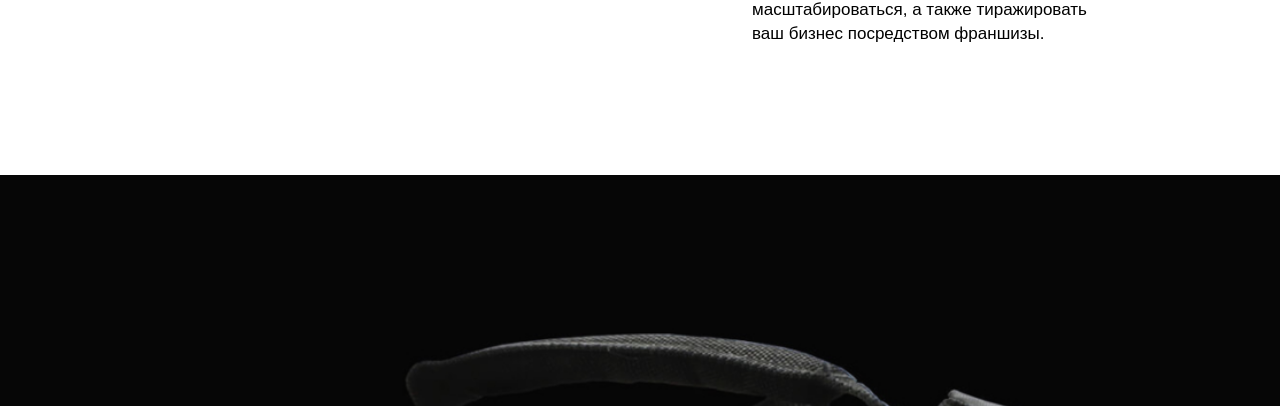
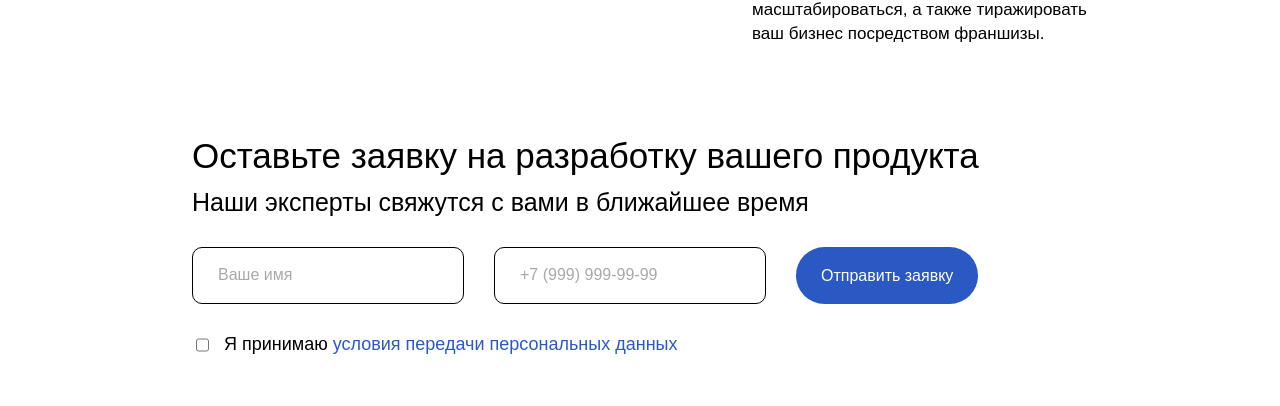
Before and after one commit to MariaMantusova/free-creative, a Vue app: page / in a window 1280 px wide. Shown: the part 3278-3684 px from the top of the page. Built offline with nearby package versions, Linux system fonts and the light colour scheme.

Commit message:
feat: add form component:

```diff
--- /dev/null
+++ b/src/components/Form/Form.css
@@ -0,0 +1,58 @@
+.form {
+    display: flex;
+    gap: 30px;
+}
+
+.form_vertical {}
+
+.form__container {
+    display: flex;
+    flex-direction: column;
+    gap: 30px;
+}
+
+.form__inputs {
+    display: flex;
+    gap: 30px;
+}
+
+.form__input {
+    border: 1px solid black;
+    border-radius: 10px;
+    padding: 20px 25px;
+    width: 220px;
+}
+
+.form__input::placeholder {
+    font-size: 16px;
+    color: darkgray;
+    font-weight: 100;
+}
+
+.form__checkbox-label {
+    display: flex;
+    font-size: 18px;
+    gap: 5px;
+}
+
+.form__checkbox {
+    margin-right: 10px;
+    cursor: pointer;
+}
+
+.form__checkbox-link {
+    text-decoration: none;
+    color: #2B59C3;
+    cursor: pointer;
+}
+
+.form_button {
+    background-color: #2B59C3;
+    color: white;
+    border: none;
+    padding: 15px 25px;
+    font-size: 16px;
+    border-radius: 40px;
+    max-height: 57px;
+    cursor: pointer;
+}
--- /dev/null
+++ b/src/components/Form/Form.vue
@@ -0,0 +1,26 @@
+<script setup>
+  import { RouterLink } from 'vue-router';
+
+  defineProps({
+    formClass: String,
+  })
+</script>
+
+<template>
+  <form :class='`form ${formClass}`'>
+    <div class='form__container'>
+      <div class='form__inputs'>
+        <input class='form__input' type='text' placeholder='Ваше имя'/>
+        <input class='form__input' type='tel' placeholder='+7 (999) 999-99-99'/>
+      </div>
+      <label class='form__checkbox-label'>
+        <input class='form__checkbox' type='checkbox'/>
+        Я принимаю
+        <router-link to='/terms' class='form__checkbox-link'>условия передачи персональных данных</router-link>
+      </label>
+    </div>
+    <button class='form_button'>Отправить заявку</button>
+  </form>
+</template>
+
+<style scoped src='./Form.css'></style>
--- /dev/null
+++ b/src/components/FormBlock/FormBlock.css
@@ -0,0 +1,19 @@
+.form-block {
+    display: flex;
+    flex-direction: column;
+    margin-top: 90px;
+    width: 70%;
+    gap: 10px;
+}
+
+.form-block__title {
+    font-size: 35px;
+    font-weight: 100;
+    margin: 0;
+}
+
+.form-block__subtitle {
+    font-size: 25px;
+    font-weight: 100;
+    margin: 0 0 20px;
+}
--- /dev/null
+++ b/src/components/FormBlock/FormBlock.vue
@@ -0,0 +1,18 @@
+<script setup>
+  import Form from '../Form/Form.vue';
+
+  defineProps({
+    title: String,
+  })
+</script>
+
+<template>
+  <section class='form-block'>
+    <h2 class='form-block__title'>{{ title }}</h2>
+    <slot></slot>
+
+    <Form />
+  </section>
+</template>
+
+<style src='./FormBlock.css'></style>
--- a/src/pages/Home.vue
+++ b/src/pages/Home.vue
@@ -2,6 +2,7 @@
   import Welcome from "../components/Welcome/Welcome.vue";
   import InfoBlock from "../components/InfoBlock/InfoBlock.vue";
   import PointsBlock from '../components/PointsBlock/PointsBlock.vue';
+  import FormBlock from '../components/FormBlock/FormBlock.vue';
 </script>
 
 <template>
@@ -62,6 +63,10 @@
     </p>
   </InfoBlock>
 
+  <FormBlock title='Оставьте заявку на разработку вашего продукта'>
+    <p class='form-block__subtitle'>Наши эксперты свяжутся с вами в ближайшее время</p>
+  </FormBlock>
+
   <PointsBlock blockClass='points-block_guaranty'
                title='Гарантия качества: 5&nbsp;фундаментальных&nbsp;преимуществ работать&nbsp;с&nbsp;нами'/>
 </template>
```
